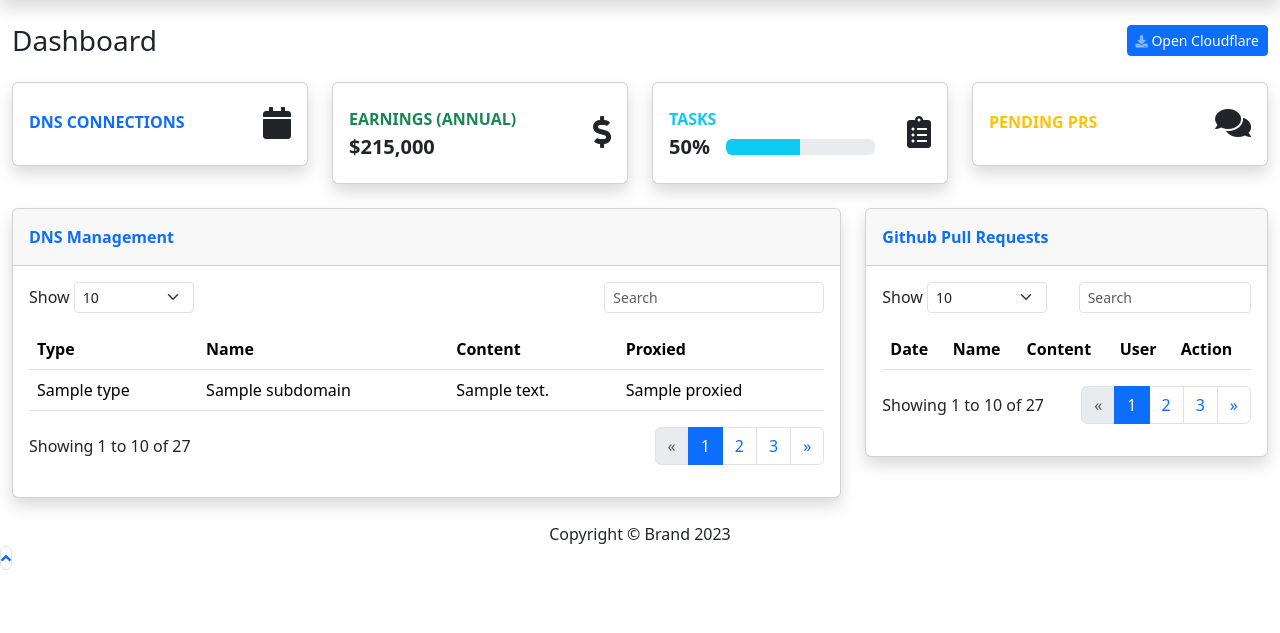
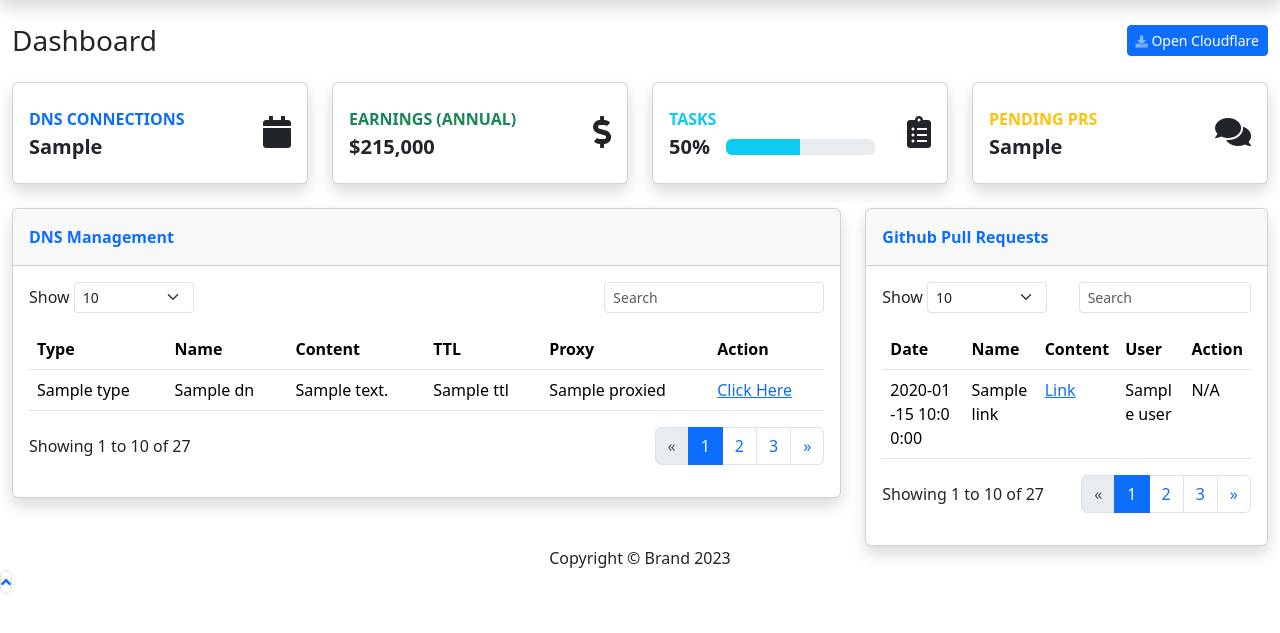
Before and after one commit to BlossomDNS/register, a Flask app: template templates/admin.html in a window 1280 px wide. Shown: the part 94-727 px from the top of the page. Run offline with Flask 3, Linux system fonts and the light colour scheme; the template is opened without the code that fills it: most values are stand-ins (such as "Sample title", 1, 10 or a date in 2020); lists and menus that the app fills with data are empty; some libraries are stand-ins or nearby versions.

Commit message:
AUTO-DETECTED BROKEN CODE; UNDOING

```diff
--- a/main.py
+++ b/main.py
@@ -2,14 +2,13 @@ from flask import Flask, g, redirect, render_template, request,session, url_for
 from admins import *
 from github import *
 from cloudflare import *
+import subdomain_j
 
+subdomain_j.setup()
 
 app = Flask(__name__)
 app.secret_key = 'somesecretkeythatonlyishouldknow'
-
-cloudflare = {}
-for domain in CLOUDFLARE_DOMAINS:
-    cloudflare[domain['url']] = Cloudflare(api_token=CLOUDFLARE_API_TOKEN,account_id=CLOUDFLARE_ACCOUNT_ID,zone_id=domain['cloudflare_zone_id'])
+cloudflare = Cloudflare(api_token=CLOUDFLARE_API_TOKEN,account_id=CLOUDFLARE_ACCOUNT_ID,zone_id=CLOUDFLARE_ZONE_ID)
 
 #load_github_sites(app=app) #loads sites from github api
 
@@ -34,13 +33,11 @@ def before_request():
 def admin():
     if not g.user:
         return redirect(url_for('login'))
-    subdomains = []
 
-    for domain in CLOUDFLARE_DOMAINS:
-        yes = cloudflare[domain['url']].getDNSrecords()
-        for ye in yes:
-            subdomains.append({"name": ye['name'], "type": ye['type'], "content": ye['content'], "id": ye['id'], "proxied": ye['proxied']})
-    return render_template('admin.html', subdomains=subdomains, account_id=CLOUDFLARE_ACCOUNT_ID)
+    links = [{"title":pull["title"], "url": pull['html_url'], "date": datetime.strptime(pull['created_at'], "%Y-%m-%dT%H:%M:%SZ").strftime("%Y-%m-%d"), "user":pull["user"]["login"]} for pull in get_pr_date()]
+    dns_content = [{"type":pull["type"], "name":pull["name"],"content":pull["content"],"proxied":pull["proxied"], "ttl":pull["ttl"]} for pull in cloudflare.getDNSrecords()]
+
+    return render_template('admin.html', links = links, n = len(links), dns_content=dns_content, dns_n = len(dns_content), account_id=CLOUDFLARE_ACCOUNT_ID)
 
 @app.route('/control', methods=['GET', 'POST']) #admin site soon
 def control(output:str = "N/A"):
@@ -50,20 +47,22 @@ def control(output:str = "N/A"):
     if request.method == "POST":
         data = {}
         data["dns_record"] = request.form["dns_record"]
-        data["type"] = request.form.get("type")
-        data["url"] = request.form.get("url")
-        data["dns_content"] = request.form.get("dns_content")
-        if data['type'].lower() == "a":
-            cloudflare[data['url']].insert_A_record(data["dns_record"], data["dns_content"], PROXIED=False)
-        elif data['type'].lower() == "cname":
-            cloudflare[data['url']].insert_CNAME_record(data["dns_record"], data["dns_content"], PROXIED=False)
+        data["type"] = request.form.get("type", None)
+        data["dns_content"] = request.form.get("dns_content", None)
+
+        if data["type"] == "A":
+            return render_template("control.html", output=cloudflare.insert_A_record(DNS_RECORD_NAME=data["dns_record"], DNS_RECORD_CONTENT=data["dns_content"], comment="Responsible Person:"+g.user.username).status_code)
+        elif data["type"] == "CNAME":
+            return render_template("control.html", output=cloudflare.insert_CNAME_record(DNS_RECORD_NAME=data["dns_record"], DNS_RECORD_CONTENT=data["dns_content"], comment="Responsible Person:"+g.user.username).status_code)
         else:
-            return "wrong type"
+            target_id = next((dns["id"] for dns in cloudflare.getDNSrecords() if dns["name"] == data["dns_record"]), None)
 
+            if target_id == None:
+                return render_template("control.html", output="Cannot find dns_record.")
+            else:
+                return render_template("control.html",output=cloudflare.delete(identifier=target_id).status_code)
 
-
-
-    return render_template("control.html", output=output, urls=CLOUDFLARE_DOMAINS)
+    return render_template("control.html", output=output)
 
 @app.route('/login', methods=['GET', 'POST'])
 def login():
--- a/subdomain.json
+++ b/subdomain.json
@@ -1,6 +1,4 @@
 {
-    "cool-web.site": {},
-    "pro-dev.site": {},
-    "pro-dev.app": {},
-    "py-dev.io": {}
+    "example.com": {},
+    "test.com": {}
 }
--- a/templates/admin.html
+++ b/templates/admin.html
@@ -71,7 +71,7 @@
                                     <div class="row align-items-center no-gutters">
                                         <div class="col me-2">
                                             <div class="text-uppercase text-primary fw-bold text-xs mb-1"><span>DNS Connections</span></div>
-
+                                            <div class="text-dark fw-bold h5 mb-0"><span>{{ dns_n }}</span></div>
                                         </div>
                                         <div class="col-auto"><i class="fas fa-calendar fa-2x text-gray-300"></i></div>
                                     </div>
@@ -119,7 +119,7 @@
                                     <div class="row align-items-center no-gutters">
                                         <div class="col me-2">
                                             <div class="text-uppercase text-warning fw-bold text-xs mb-1"><span>Pending PRs</span></div>
-
+                                            <div class="text-dark fw-bold h5 mb-0"><span>{{ n }}</span></div>
                                         </div>
                                         <div class="col-auto"><i class="fas fa-comments fa-2x text-gray-300"></i></div>
                                     </div>
@@ -154,18 +154,22 @@
                                                     <th>Type</th>
                                                     <th>Name</th>
                                                     <th>Content</th>
-                                                    <th>Proxied</th>
+                                                    <th>TTL</th>
+                                                    <th>Proxy</th>
+                                                    <th>Action</th>
                                                 </tr>
                                             </thead>
                                             <tbody>
-                                                {% for subdomain in subdomains%}
+                                                {% for dns in dns_content %}
                                                 <tr>
-                                                    <td>{{subdomain.type}}</td>
-                                                    <td>{{subdomain.name}}</td>
-                                                    <td>{{subdomain.content}}</td>
-                                                    <td>{{subdomain.proxied}}</td>
+                                                    <td>{{ dns.type }}</td>
+                                                    <td>{{ dns.name }}</td>
+                                                    <td>{{ dns.content }}</td>
+                                                    <td>{{ dns.ttl }}</td>
+                                                    <td>{{ dns.proxied }}</td>
+                                                    <td><a href="/control">Click Here</a></td>
                                                 </tr>
-                                                {%endfor%}
+                                                {% endfor %}
                                             </tbody>
                                             <tfoot>
                                                 <tr></tr>
@@ -222,7 +226,15 @@
                                                 </tr>
                                             </thead>
                                             <tbody>
-
+                                                {% for link in links %}
+                                                <tr>
+                                                    <td>{{link.date}}</td>
+                                                    <td>{{link.title}}</td>
+                                                    <td><a href={{ link.url }} class="title">Link</a></td>
+                                                    <td>{{link.user}}</td>
+                                                    <td>N/A</td>
+                                                </tr>
+                                                {% endfor %}
                                             </tbody>
                                             <tfoot>
                                                 <tr></tr>
--- a/templates/control.html
+++ b/templates/control.html
@@ -23,11 +23,6 @@
             <input class="form-control" type="text" name="type" required="" placeholder="&quot;A&quot; or &quot;CNAME&quot;" autofocus="">
             <input class="form-control" type="text" name="dns_record"  required="" placeholder="DNS Record Name" autofocus="">
             <input class="form-control" type="text" name ="dns_content" required="" placeholder="DNS Record Content">
-            <select name="url">
-                {%for url in urls%}
-                <option value={{url.url}}>{{url.url}}</option>
-                {%endfor%}
-            </select>
             <div class="checkbox"></div>
             <button class="btn btn-primary btn-lg d-block btn-signin w-100" type="submit">Create/Modify</button>
         </form>
```
Also changed, not shown: cloudflare.py (+4 -3 lines), config.py (+4 -7 lines), github.py (+9 -9 lines), subdomain_j.py (+35 -35 lines), 1 other file.
